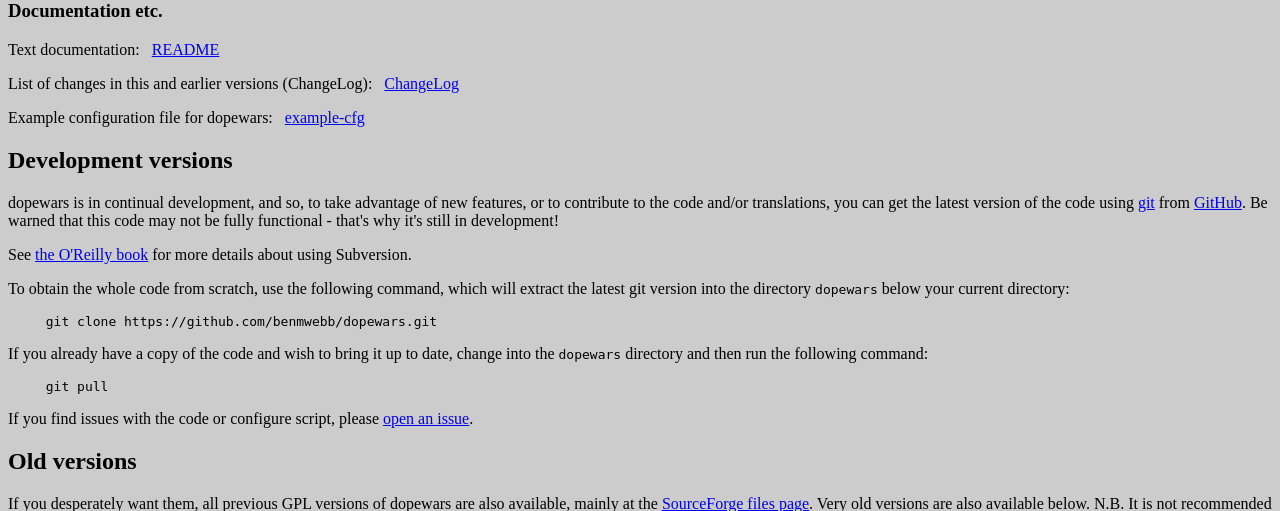
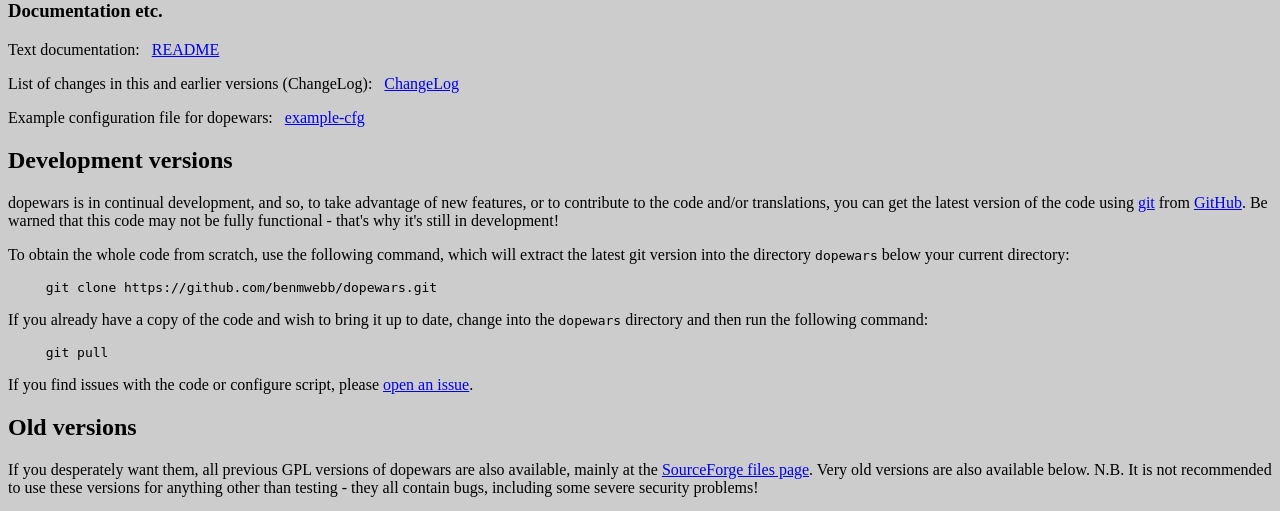
Before and after one commit to benmwebb/dopewars-website, a PHP site: page /download.php in a window 1280 px wide. Shown: the part 854-1365 px from the top of the page. Run offline with PHP 8.4, Linux system fonts and the light colour scheme; data that the repository does not hold is empty.

Commit message:
Remove outdated link to SVN book

```diff
--- a/download.php
+++ b/download.php
@@ -108,9 +108,6 @@ the latest version of the code using
 <a href="https://github.com/benmwebb/dopewars">GitHub</a>. Be warned that this
 code may not be fully functional - that's why it's still in development!</p>
 
-<p>See <a href="http://svnbook.red-bean.com/">the O'Reilly book</a> for more
-details about using Subversion.</p>
-
 <p>To obtain the whole code from scratch, use the following command, which will
 extract the latest git version into the directory <tt>dopewars</tt> below your
 current directory:</p>
```
